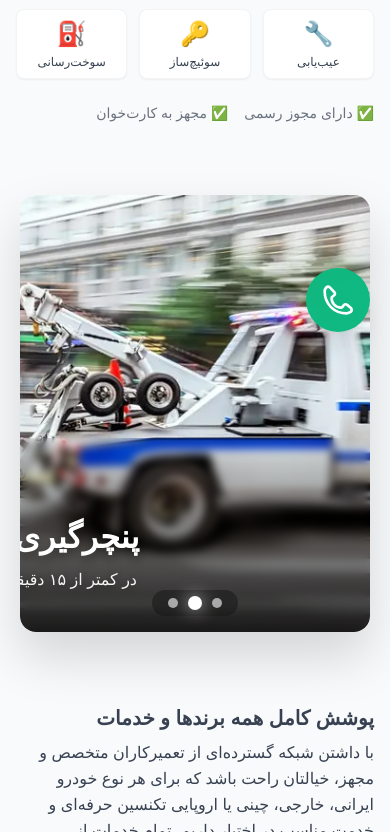
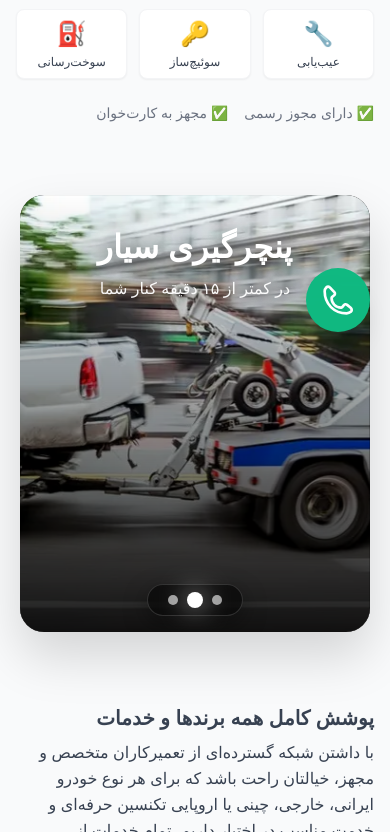
Before and after one commit to DanialKK/GoogleAd, a plain HTML site: page index.html in a window 390 px wide. Shown: the part 492-1324 px from the top of the page. Drawn offline with nearby package versions, Linux system fonts and the light colour scheme; a small style sheet from the web is missing.

Commit message:
update UI and responsive silder

```diff
--- a/style.css
+++ b/style.css
@@ -20,14 +20,7 @@
     overflow: hidden;
     border-radius: 24px;
     box-shadow: 0 25px 50px rgba(0, 0, 0, 0.15);
-    aspect-ratio: 16 / 9; /* نسبت عالی برای همه دستگاه‌ها */
-}
-
-@media (max-width: 768px) {
-    .slider-container {
-        aspect-ratio: 4 / 5; /* موبایل عمودی‌تر */
-        border-radius: 16px;
-    }
+    background: #000;
 }
 
 .slider-wrapper {
@@ -35,10 +28,13 @@
     width: 100%;
     height: 100%;
     transition: transform 0.7s cubic-bezier(0.4, 0, 0.2, 1);
+    -webkit-backface-visibility: hidden;
+    backface-visibility: hidden;
 }
 
 .slide {
     min-width: 100%;
+    width: 100%;
     flex-shrink: 0;
     position: relative;
     height: 100%;
@@ -49,49 +45,50 @@
     height: 100%;
     object-fit: cover;
     display: block;
+    -webkit-transform: translateZ(0);
+    transform: translateZ(0);
 }
 
-/* کپشن ریسپانسیو و زیبا */
 .slide-caption {
     position: absolute;
-    bottom: 0;
-    left: 0;
-    right: 0;
-    background: linear-gradient(to top, rgba(0, 0, 0, 0.85), transparent);
+    inset: 0;
+    display: flex;
+    flex-direction: column;
+    justify-content: flex-end;
+    padding: 10% 8%;
+    background: linear-gradient(to top, rgba(0, 0, 0, 0.9) 0%, rgba(0, 0, 0, 0.4) 50%, transparent 100%);
     color: white;
-    padding: 80px 40px 40px;
     text-align: center;
-    backdrop-filter: blur(4px);
+    z-index: 1;
 }
 
 .slide-caption h2 {
-    font-size: clamp(2rem, 5vw, 4rem);
+    font-size: clamp(2rem, 7vw, 4.5rem);
     font-weight: 900;
-    margin-bottom: 12px;
-    line-height: 1.2;
-    text-shadow: 0 4px 12px rgba(0,0,0,0.6);
+    line-height: 1.1;
+    text-shadow: 0 4px 20px rgba(0, 0, 0, 0.8);
 }
 
 .slide-caption p {
-    font-size: clamp(1rem, 3vw, 1.5rem);
+    font-size: clamp(1rem, 4vw, 1.8rem);
+    margin-top: 12px;
     opacity: 0.95;
     font-weight: 500;
-    text-shadow: 0 2px 8px rgba(0,0,0,0.6);
+    text-shadow: 0 2px 10px rgba(0, 0, 0, 0.7);
 }
 
-/* فلش‌ها — در موبایل مخفی میشن */
 .prev-btn, .next-btn {
     position: absolute;
     top: 50%;
     transform: translateY(-50%);
+    width: 64px;
+    height: 64px;
     background: rgba(255, 255, 255, 0.25);
     color: white;
     border: none;
-    width: 64px;
-    height: 64px;
+    border-radius: 50%;
     font-size: 36px;
     font-weight: bold;
-    border-radius: 50%;
     cursor: pointer;
     z-index: 10;
     backdrop-filter: blur(12px);
@@ -104,36 +101,40 @@
     opacity: 1;
 }
 
-.prev-btn { right: 24px; }
-.next-btn { left: 24px; }
+.prev-btn {
+    right: 24px;
+}
+
+.next-btn {
+    left: 24px;
+}
 
 .prev-btn:hover, .next-btn:hover {
     background: white;
     color: #000;
-    transform: translateY(-50%) scale(1.15);
-    box-shadow: 0 8px 25px rgba(0,0,0,0.3);
+    transform: translateY(-50%) scale(1.2);
 }
 
-/* موبایل: فلش‌ها کاملاً مخفی */
-@media (max-width: 640px) {
+@media (max-width: 768px) {
     .prev-btn, .next-btn {
         display: none;
     }
 }
 
-/* دات‌ها — ریسپانسیو و شیک */
 .dots-container {
     position: absolute;
-    bottom: 24px;
+    bottom: 20px;
     left: 50%;
     transform: translateX(-50%);
     display: flex;
-    gap: 12px;
-    z-index: 10;
-    padding: 12px 20px;
-    background: rgba(0, 0, 0, 0.3);
+    gap: 14px;
+    padding: 14px 28px;
+    background: rgba(0, 0, 0, 0.55);
     border-radius: 50px;
-    backdrop-filter: blur(10px);
+    backdrop-filter: blur(16px);
+    border: 1px solid rgba(255, 255, 255, 0.15);
+    z-index: 20;
+    box-shadow: 0 8px 25px rgba(0, 0, 0, 0.4);
 }
 
 .dot {
@@ -147,17 +148,55 @@
 
 .dot.active {
     background: white;
-    transform: scale(1.4);
-    box-shadow: 0 0 12px rgba(255,255,255,0.8);
+    transform: scale(1.5);
+    box-shadow: 0 0 15px rgba(255, 255, 255, 0.9);
+}
+
+@media (min-width: 1024px) {
+    .slider-container {
+        aspect-ratio: 21 / 9;
+    }
+}
+
+@media (max-width: 1023px) and (min-width: 640px) {
+    .slider-container {
+        aspect-ratio: 16 / 10;
+    }
+}
+
+@media (max-width: 639px) {
+    .slider-container {
+        aspect-ratio: 4 / 5;
+    }
+
+    .dots-container {
+        bottom: 16px;
+        padding: 12px 24px;
+        gap: 12px;
+    }
+
+    .dot {
+        width: 11px;
+        height: 11px;
+    }
+
+    .dot.active {
+        transform: scale(1.6);
+        box-shadow: 0 0 16px rgba(255, 255, 255, 0.9);
+    }
 }
 
 @media (max-width: 480px) {
     .dots-container {
-        bottom: 16px;
-        padding: 8px 16px;
+        padding: 10px 20px;
     }
+
     .dot {
         width: 10px;
         height: 10px;
     }
+
+    .slide-caption {
+        justify-content: flex-start;
+    }
 }
```
